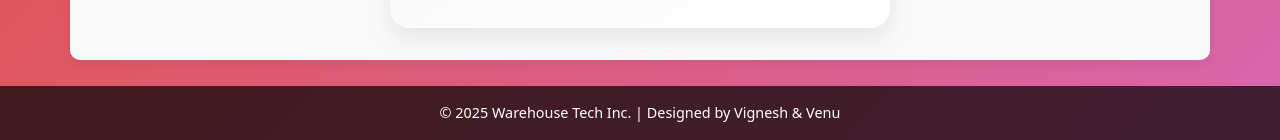
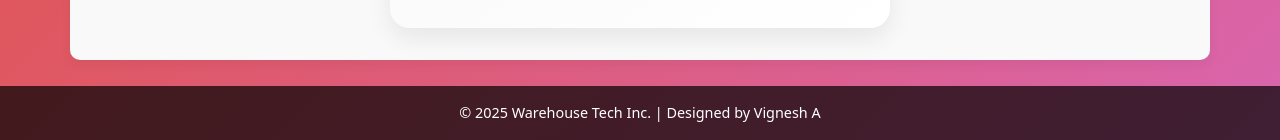
Before and after one commit to VIZZARD-X/WMS, a Django app: page /add-item/ in a window 1280 px wide. Shown: the part 660-800 px from the top of the page. Run offline with Django 5.2, Linux system fonts and the light colour scheme; data comes from the database, SQL or seed files in the repository.

Commit message:
Update base.html

```diff
--- a/templates/base.html
+++ b/templates/base.html
@@ -179,7 +179,7 @@
   </main>
 
   <footer>
-    <p class="mb-0">&copy; 2025 Warehouse Tech Inc. | Designed by Vignesh & Venu</p>
+    <p class="mb-0">&copy; 2025 Warehouse Tech Inc. | Designed by Vignesh A </p>
   </footer>
 
   <!-- Bootstrap JS -->
```
